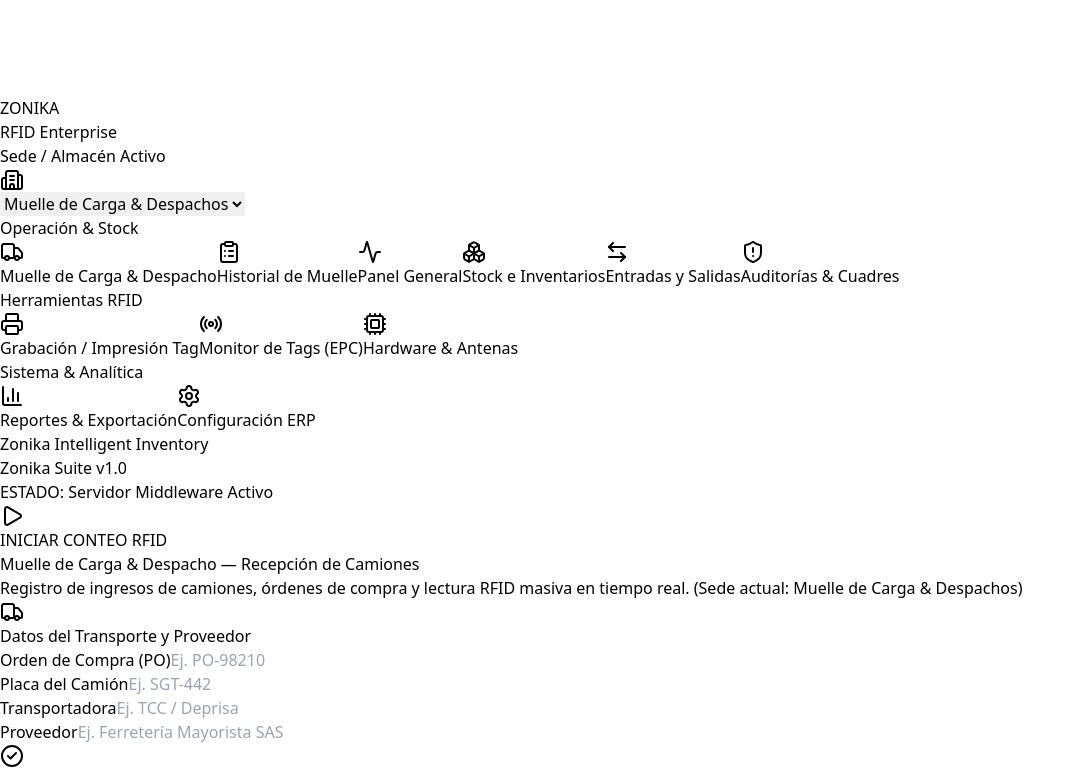
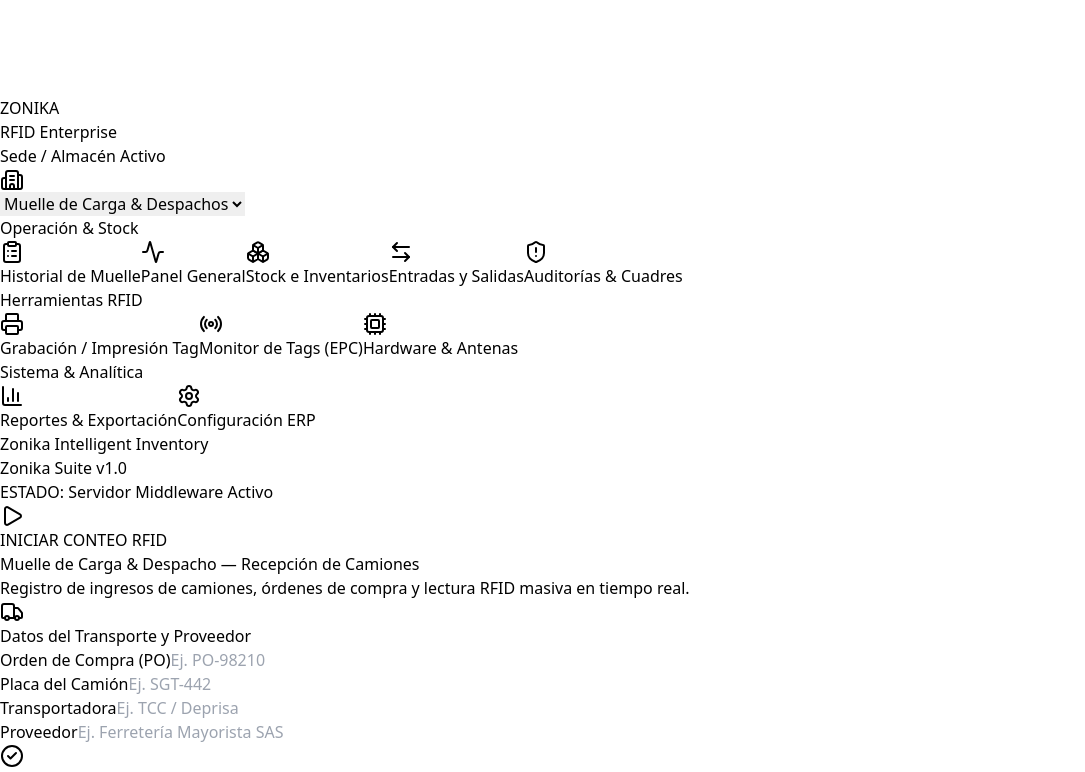
Before and after one commit to richwavesroyalty-byte/zonika-frontend, a React (Vite) app: page / in a window 1280 px wide. Shown: the part 602-1374 px from the top of the page, without its empty margins (0-1085 px from the left). Built offline with nearby package versions, Linux system fonts and the light colour scheme.

Commit message:
Corregir redireccion de sedes y eliminar boton duplicado de muelle

```diff
--- a/src/App.jsx
+++ b/src/App.jsx
@@ -68,11 +68,23 @@
     setTimeout(() => setNotification(null), 3500);
   };
 
-  // Selector superior independiente (Solo cambia el contexto de sede sin alterar la pestaña activa)
+  // Selector superior con redirección precisa y sin duplicar botones
   const handleWarehouseChange = (e) => {
     const selected = e.target.value;
     setSelectedWarehouse(selected);
-    showNotification(`📍 Sede activa cambiada a: ${selected}`);
+
+    if (selected === 'Madefront Ferretería') {
+      setActiveTab('inventory');
+      setInventorySubTab('madefront');
+      showNotification('🏢 Redirigiendo a Inventario: Madefront Ferretería');
+    } else if (selected === 'Bodega Principal') {
+      setActiveTab('inventory');
+      setInventorySubTab('bodega');
+      showNotification('🏭 Redirigiendo a Inventario: Bodega Principal');
+    } else if (selected === 'Muelle de Carga & Despachos') {
+      setActiveTab('muelle');
+      showNotification('🚚 Redirigiendo a Muelle de Carga & Despachos');
+    }
   };
 
   const handleAddProduct = (e) => {
@@ -216,7 +228,7 @@
             </div>
           </div>
 
-          {/* Sede Activa (Selector Superior Independiente) */}
+          {/* Sede Activa (Selector Desplegable) */}
           <div className="mb-6 px-2">
             <label className="text-[10px] font-bold text-slate-400 uppercase tracking-wider block mb-1.5">
               Sede / Almacén Activo
@@ -235,19 +247,11 @@
             </div>
           </div>
 
-          {/* Navegación por Menú Lateral */}
+          {/* Navegación Completa (Sin duplicar el botón de Muelle) */}
           <div className="space-y-4 overflow-y-auto max-h-[calc(100vh-230px)] pr-1">
             <div>
               <p className="px-3 text-[10px] font-bold text-slate-500 uppercase tracking-wider mb-2">Operación & Stock</p>
               <nav className="space-y-1">
-                <button
-                  onClick={() => setActiveTab('muelle')}
-                  className={`w-full flex items-center gap-3 px-3 py-2.5 rounded-xl font-semibold text-xs transition-all ${
-                    activeTab === 'muelle' ? 'bg-cyan-500 text-slate-950 font-bold shadow-lg shadow-cyan-500/20' : 'text-slate-300 hover:bg-slate-800/60 hover:text-white'
-                  }`}
-                >
-                  <Truck className="w-4 h-4" /> Muelle de Carga & Despacho
-                </button>
                 <button
                   onClick={() => setActiveTab('historial_muelle')}
                   className={`w-full flex items-center gap-3 px-3 py-2.5 rounded-xl font-semibold text-xs transition-all ${
@@ -386,7 +390,7 @@
             <div className="space-y-6 max-w-6xl mx-auto">
               <div>
                 <h2 className="text-2xl font-black text-white tracking-tight">Muelle de Carga & Despacho — Recepción de Camiones</h2>
-                <p className="text-slate-400 text-xs mt-1 font-medium">Registro de ingresos de camiones, órdenes de compra y lectura RFID masiva en tiempo real. (Sede actual: {selectedWarehouse})</p>
+                <p className="text-slate-400 text-xs mt-1 font-medium">Registro de ingresos de camiones, órdenes de compra y lectura RFID masiva en tiempo real.</p>
               </div>
 
               {/* Formulario de Ingreso de Camión */}
@@ -582,7 +586,7 @@
             <div className="space-y-6 max-w-6xl mx-auto">
               <div>
                 <h2 className="text-2xl font-black text-white tracking-tight">Panel General de Inventarios</h2>
-                <p className="text-slate-400 text-xs mt-1 font-medium">Supervisión en tiempo real (Sede activa: {selectedWarehouse}).</p>
+                <p className="text-slate-400 text-xs mt-1 font-medium">Supervisión general de operaciones.</p>
               </div>
 
               <div className="grid grid-cols-1 md:grid-cols-4 gap-5">
@@ -594,7 +598,7 @@
                 <div className="bg-[#1E293B] border border-slate-700/60 p-5 rounded-2xl shadow-md">
                   <p className="text-slate-400 text-[11px] font-bold uppercase tracking-wider">Total Productos Bodega</p>
                   <p className="text-4xl font-black text-cyan-400 mt-2">{inventoryBodega.length}</p>
-                  <span className="text-[10px] text-slate-400 mt-1 block font-semibold uppercase">Almacén Principal</span>
+                  <span className="text-[10px] text-cyan-400 mt-1 block font-semibold uppercase">Almacén Principal</span>
                 </div>
                 <div className="bg-[#1E293B] border border-slate-700/60 p-5 rounded-2xl shadow-md">
                   <p className="text-slate-400 text-[11px] font-bold uppercase tracking-wider">Movimientos</p>
@@ -616,7 +620,7 @@
               <div className="flex justify-between items-end">
                 <div>
                   <h2 className="text-2xl font-black text-white tracking-tight">Control de Stock e Inventarios</h2>
-                  <p className="text-slate-400 text-xs mt-1 font-medium">Gestión separada por ubicación física para mayor precisión. (Contexto: {selectedWarehouse})</p>
+                  <p className="text-slate-400 text-xs mt-1 font-medium">Gestión separada por ubicación física para mayor precisión.</p>
                 </div>
                 <button onClick={() => setActiveTab('add-product')} className="flex items-center gap-2 bg-cyan-500 hover:bg-cyan-400 text-slate-950 font-bold text-xs px-4 py-2.5 rounded-xl shadow-lg">
                   <Plus className="w-4 h-4" /> Registrar Nuevo Producto
```
